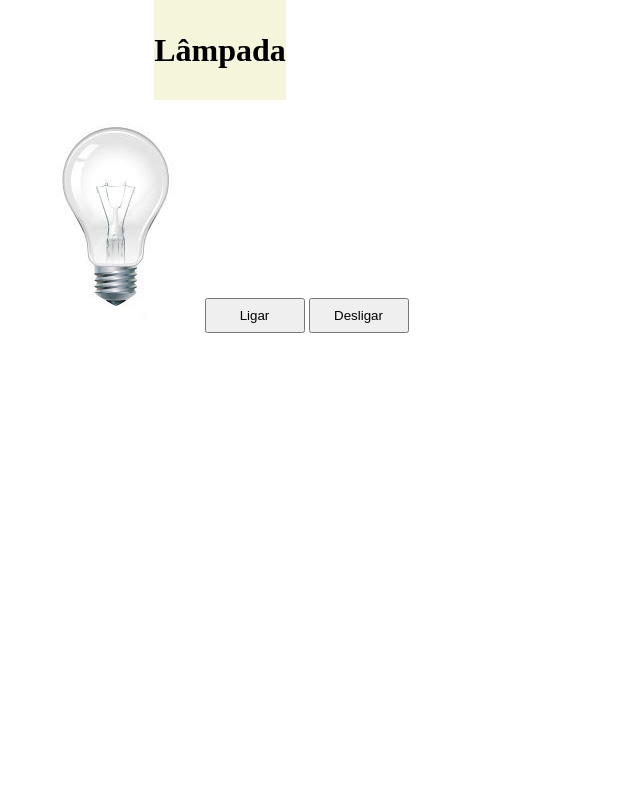
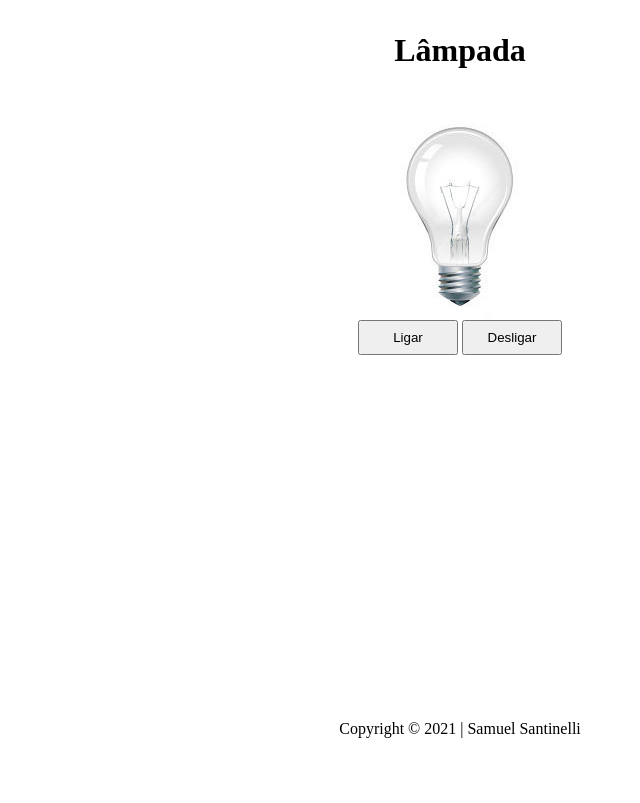
Before and after one commit to Samuel-Santinelli/lamp---DS2TB, a plain HTML site: page index.html in a window 1280 px wide. Shown: the top 803 px of the page, without its empty margins (180-820 px from the left). Drawn offline with Linux system fonts and the light colour scheme.

Commit message:
atualizando novamente

```diff
--- a/index.html
+++ b/index.html
@@ -14,10 +14,11 @@
         </h1>
     </header>
     <main>
+        <img id="lampada" src="img/desligada.jpg" alt="">
         <div>
-        <img src="img/desligada.jpg" alt="">
-        <button>Ligar</button>
-        <button>Desligar</button>
+
+        <button id="ligar">Ligar</button>
+        <button id="desligar">Desligar</button>
         </div>
     </main>
     <footer>
--- a/lampada.js
+++ b/lampada.js
@@ -1,5 +1,11 @@
 "use scrict"
 const lampada = document.getElementById("lampada")
+
+function lampadaInteira(){
+    return !(lampada.src.includes("quebrada"))
+
+}
+
 
 function botoesLigaDesliga(estadoLiga, estadoDesliga){
     const ligar = document.getElementById("ligar")
--- a/style.css
+++ b/style.css
@@ -4,38 +4,33 @@
     box-sizing: border-box;
 
 }
-
 body{
-    height: 100vw;
-    width: 100vh;
+    align-items: center;
+    width: 100vw;
+    height: 100vh;
     display: flex;
     flex-direction: column;
-    align-items: center;
 
 }
-
 header{
     height: 100px;
-    background-color: beige;
-    line-height: 100px;
     display: flex;
+    align-items: center;
+    /* background-color: beige; */
+    /* line-height: 100px;
+    vertical-align: center; */
 }
-
 main{
+   display: flex;
     flex-grow: 1;
-    display: flex;
     flex-direction: column;
     align-items: center;
 }
 button{
     width: 100px;
     padding: 8px;
+}
+footer{
+    height: 80px;
 
 }
-
-footer{
-    height: 40px;
-
-
-
-}
```
Also changed, not shown: 1 other file.
